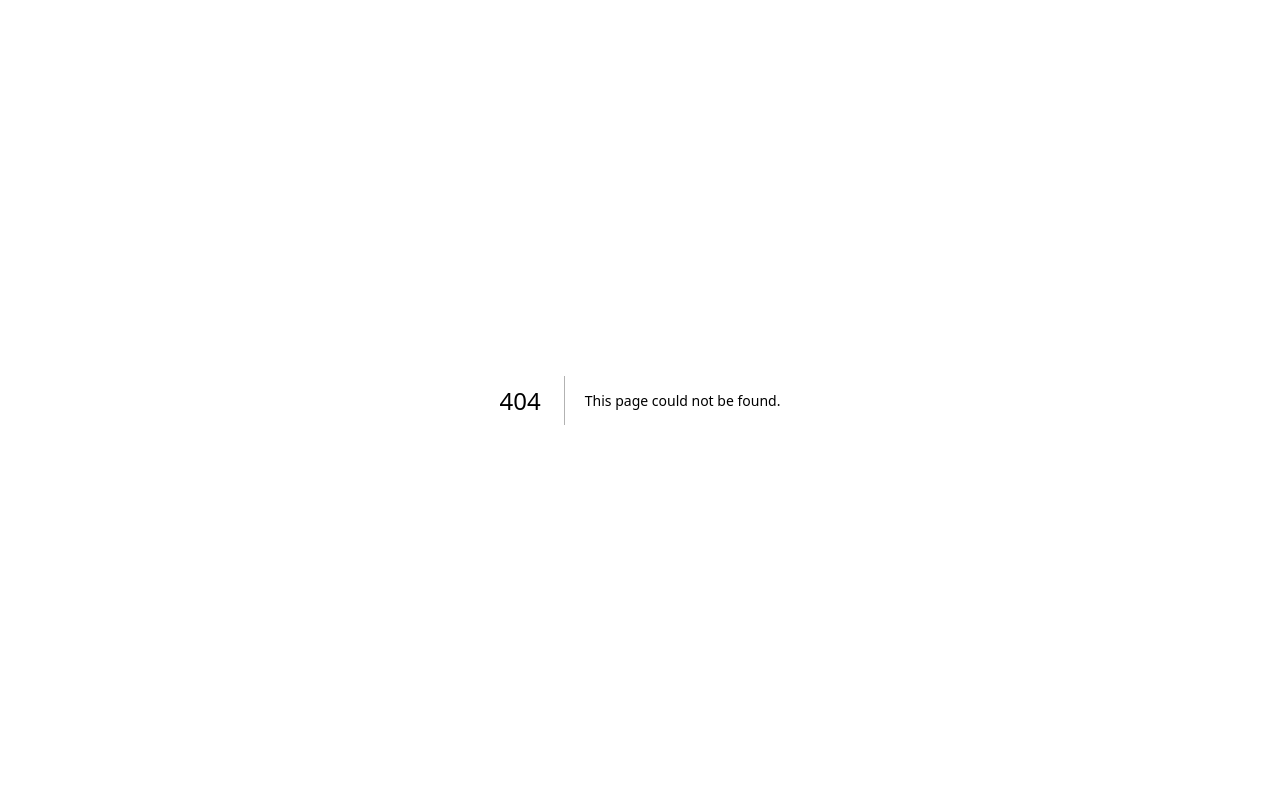
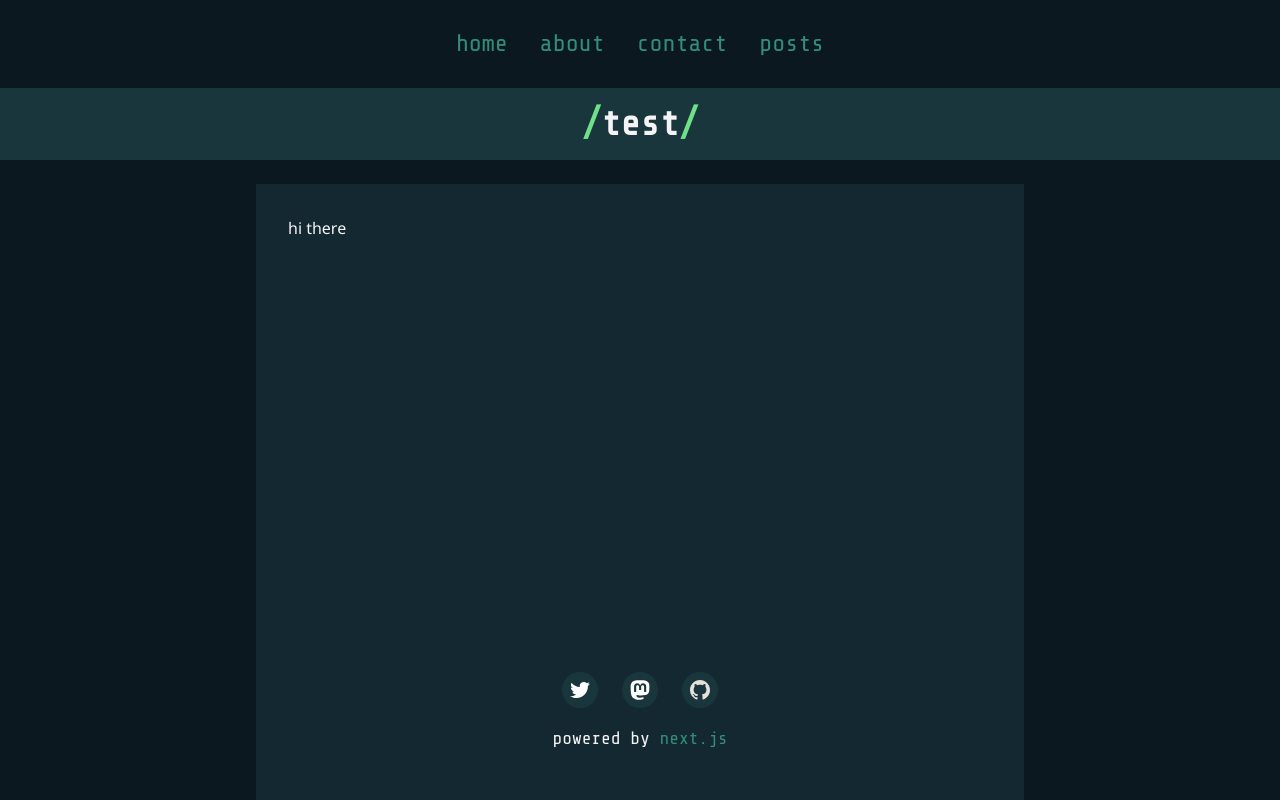
Before and after one commit to exdeejay/dotwildcard.com, a Next.js app in the folder next/: page /posts/test in a window 1280 px wide. Before the commit this address had no page. Built offline with nearby package versions, Linux system fonts and the light colour scheme.

Commit message:
add post list

```diff
--- a/next/package.json
+++ b/next/package.json
@@ -10,7 +10,6 @@
   },
   "dependencies": {
     "@next/font": "13.1.6",
-    "@types/node": "18.14.0",
     "@types/react": "18.0.28",
     "@types/react-dom": "18.0.11",
     "eslint": "8.34.0",
@@ -21,6 +20,7 @@
     "typescript": "4.9.5"
   },
   "devDependencies": {
+    "@types/node": "^18.14.0",
     "autoprefixer": "^10.4.13",
     "postcss": "^8.4.21",
     "tailwindcss": "^3.2.7"
--- a/next/src/components/Header.tsx
+++ b/next/src/components/Header.tsx
@@ -46,7 +46,7 @@ export function Header({ title }: HeaderProps) {
         </Head>
         <header className="inset-x-0 font-mono">
             <nav>
-                <ul className="flex justify-between text-xl md:justify-center md:text-2xl py-7">
+                <ul className="flex justify-evenly text-xl sm:justify-center sm:text-2xl py-7">
                     <ListItem href="/">home</ListItem>
                     <ListItem href="/about/">about</ListItem>
                     <ListItem href="/contact/">contact</ListItem>
--- a/next/src/pages/index.tsx
+++ b/next/src/pages/index.tsx
@@ -46,7 +46,7 @@ export default function Index() {
   return <>
     <header className="absolute inset-x-0">
         <nav>
-            <ul className="flex font-mono justify-evenly text-xl md:justify-center md:text-2xl md:gap-8 py-7">
+            <ul className="flex font-mono justify-evenly text-xl sm:justify-center sm:text-2xl md:gap-8 py-7">
                 <ListItem href="/about/">about</ListItem>
                 <ListItem href="/contact/">contact</ListItem>
                 <ListItem href="/posts/">posts</ListItem>
--- a/next/src/pages/posts.tsx
+++ b/next/src/pages/posts.tsx
@@ -1,9 +1,35 @@
+import { Footer } from "@/components/Footer";
+import { Header } from "@/components/Header";
 import { Page } from "@/components/Page";
+import { GetStaticProps } from "next";
+import Link from "next/link";
+import fs from 'node:fs/promises';
+import path from 'node:path';
 
-export default function Contact() {
+interface PostsProps {
+    posts: [string];
+}
+
+export default function Posts({ posts }: PostsProps) {
     return <>
-        <Page title='posts'>
-            none
-        </Page>
-    </>
+        <Header title={'posts'} />
+        <ul className="grow w-full md:w-[theme(screens.md)] mx-auto">
+            {posts.map(post => (
+                <Link href={`/posts/${post}`}>
+                    <li className="text-2xl bg-primary-800 p-8 my-8 text-primary-300">
+                        <h2 className="font-bold font-mono">{post}</h2>
+                    </li>
+                </Link>
+            ))}
+        </ul>
+        <Footer />
+    </>;
 }
+
+export const getStaticProps: GetStaticProps = async () => {
+    return {
+        props: {
+            posts: (await fs.readdir(path.join(process.cwd(), 'src/posts'))).map(name => name.replace('.mdx', ''))
+        }
+    }
+}
--- /dev/null
+++ b/next/src/pages/posts/[name].tsx
@@ -0,0 +1,44 @@
+import { Page } from "@/components/Page";
+import { GetStaticPaths, GetStaticProps } from "next";
+import fs from 'node:fs/promises';
+import path from 'node:path';
+
+interface PostParams {
+    [key: string]: string;
+    name: string;
+}
+
+interface PostProps {
+    title: string;
+    contents: string;
+}
+
+export default function Post({ title, contents }: PostProps) {
+    return (
+        <Page title={title}>
+            {contents}
+        </Page>
+    )
+}
+
+export const getStaticProps: GetStaticProps<PostProps, PostParams> = async ({ params }) => {
+
+    return {
+        props: {
+            title: params!.name,
+            contents: await fs.readFile(path.join(process.cwd(), 'src/posts', `${params!.name}.mdx`), 'utf-8')
+        }
+    };
+}
+
+export const getStaticPaths: GetStaticPaths<PostParams> = async () => {
+    let fpath = path.join(process.cwd(), 'src/posts');
+    return {
+        paths: (await fs.readdir(fpath)).map(name => ({
+            params: {
+                name: name.replace('.mdx', '')
+            }
+        })),
+        fallback: false,
+    }
+}
--- /dev/null
+++ b/next/src/posts/test.mdx
@@ -0,0 +1 @@
+hi there
```
Also changed, not shown: next/src/posts/test2.mdx (added), 1 other file (tests, documents, lock files or other folders).
